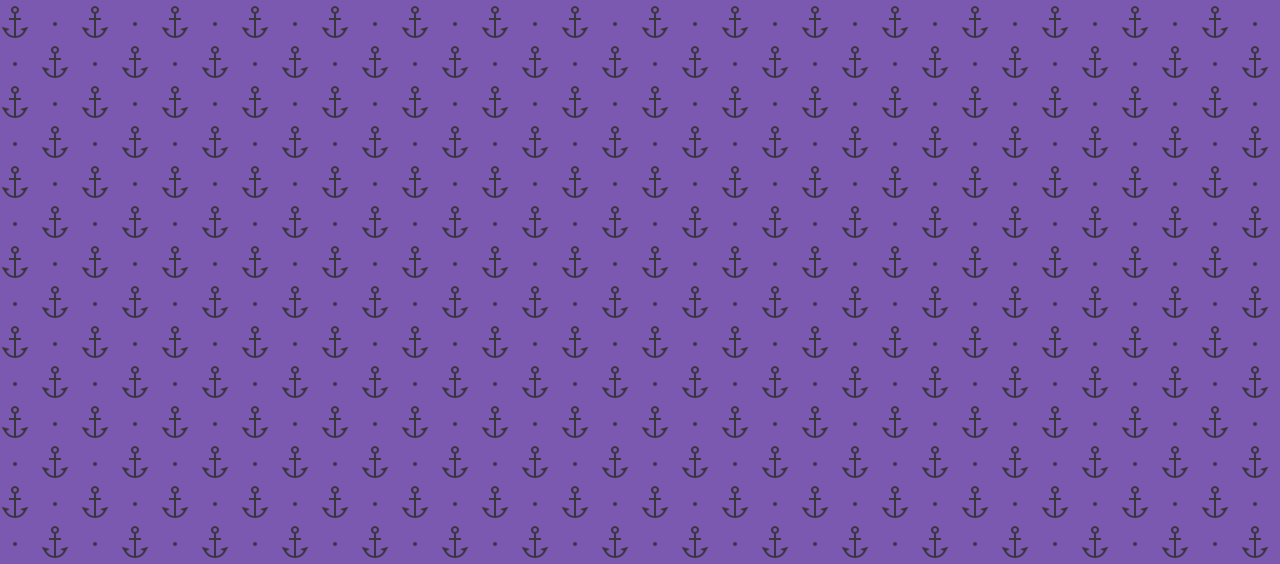
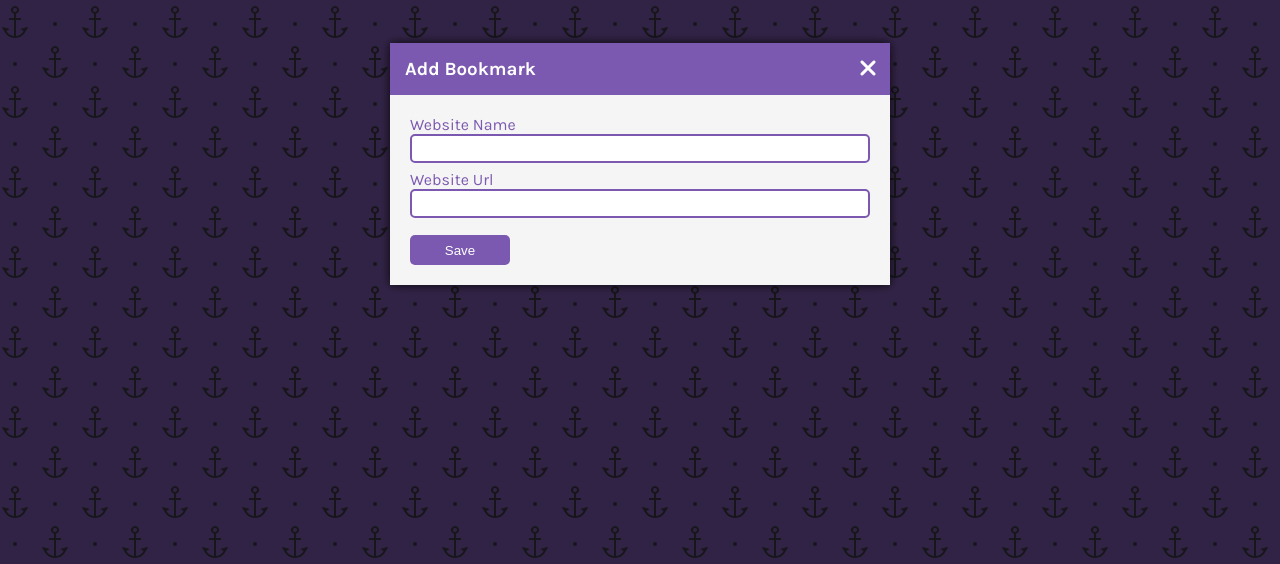
Before and after one commit to deepanm87/bookmark-app, a plain HTML site: page index.html in a window 1280 px wide. Shown: the part 236-800 px from the top of the page. Drawn offline with Linux system fonts and the light colour scheme.

Commit message:
added modal and styles

```diff
--- a/index.html
+++ b/index.html
@@ -33,6 +33,28 @@
             </div>
         </div>
     </div>
+
+    <div class="modal-container show-modal" id="modal">
+        <div class="modal">
+            <i class="fas fa-times close-icon" id="close-modal"></i>
+            <div class="modal-header">
+                <h3>Add Bookmark</h3>
+            </div>
+            <div class="modal-content">
+                <form id="bookmark-form">
+                    <div class="form-group">
+                        <label for="website-name" class="form-label">Website Name</label>
+                        <input type="text" class="form-input" id="website-name" />
+                    </div>
+                    <div class="form-group">
+                        <label for="website-url" class="form-label">Website Url</label>
+                        <input type="text" class="form-input" id="website-url" />
+                    </div>
+                    <button type="submit">Save</button>
+                </form>
+            </div>
+        </div>
+    </div>
     <script src="script.js"></script>
 </body>
 </html>
--- a/style.css
+++ b/style.css
@@ -86,6 +86,102 @@ a:active {
     vertical-align: sub;
 }
 
+.modal-container {
+    background-color: rgba(0, 0, 0, 0.6);
+    display: none;
+    position: fixed;
+    top: 0;
+    left: 0;
+    right: 0;
+    bottom: 0;
+}
+
+.show-modal {
+    display: flex;
+    justify-content: center;
+    align-items: center;
+}
+
+.modal {
+    background: white;
+    box-shadow: 0 0 10px rgba(0, 0, 0, 0.8);
+    max-width: 95%;
+    width: 500px;
+    animation: modalopen 1s;
+}
+
+@keyframes modalopen {
+    from {
+        opacity: 0;
+    }
+
+    to {
+        opacity: 1;
+    }
+}
+
+.close-icon {
+    float: right;
+    color: white;
+    font-size: 24px;
+    position: relative;
+    top: 13px;
+    right: 13px;
+    cursor: pointer;
+}
+
+.modal-header {
+    background: var(--primary-color);
+    color: white;
+    padding: 15px;
+}
+
+h3 {
+    margin: 0;
+}
+
+.modal-content {
+    padding: 20px;
+    background: whitesmoke;
+}
+
+.form-group {
+    height: 55px;
+}
+
+.form-input {
+    width: 97%;
+    padding: 5px;
+    border: 2px solid var(--primary-color);
+    border-radius: var(--border-radius);
+    display: block;
+    outline: none;
+}
+
+.form-label {
+    color: var(--primary-color);
+    display: block;
+}
+
+button {
+    cursor: pointer;
+    color: white;
+    background: var(--primary-color);
+    height: 30px;
+    width: 100px;
+    border: none;
+    border-radius: var(--border-radius);
+    margin-top: 10px;
+}
+
+button:hover {
+    filter: brightness(110%);
+}
+
+button:focus {
+    outline: none;
+}
+
 @media screen and (max-width: 600px) {
     .container {
         flex-direction: column;
```
